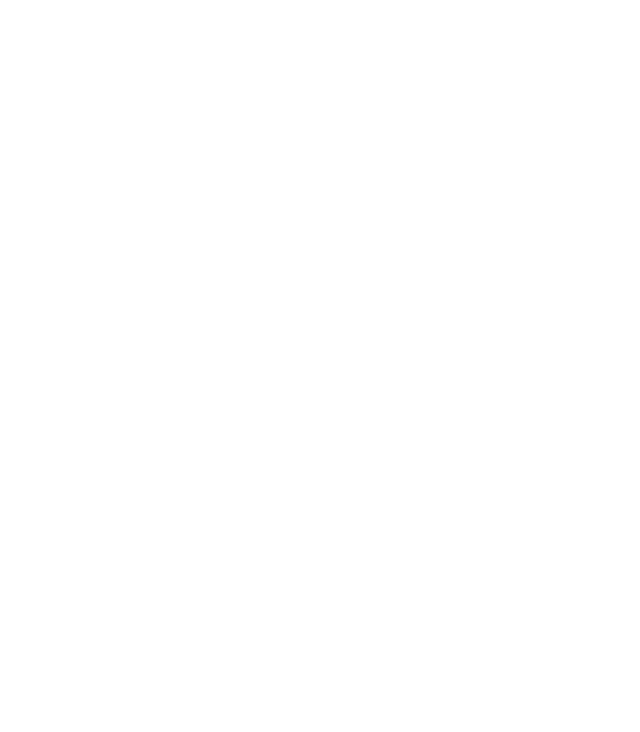
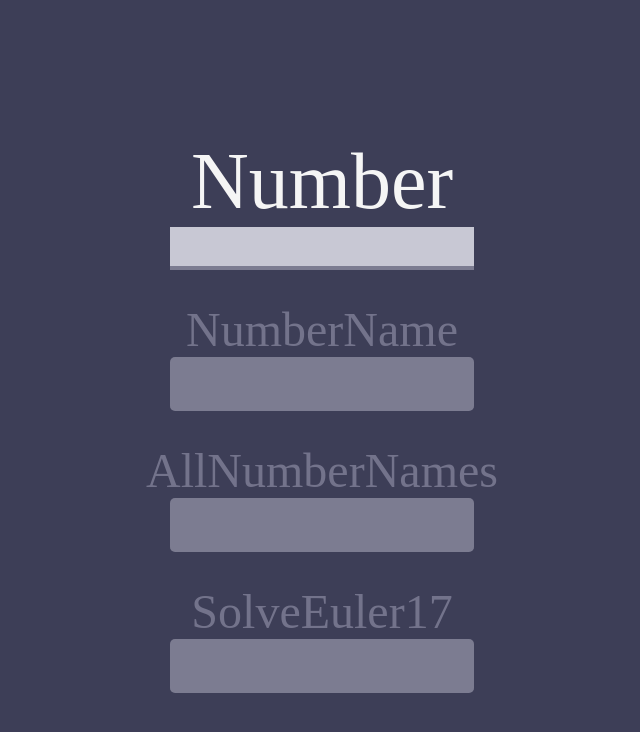
Before and after one commit to StanlyLife/Data-Ing, a plain HTML site: page Kodesonen-hjelp/Timber/index.html in a window 1280 px wide. Shown: the whole page, without its empty margins (318-958 px from the left). Drawn offline with Linux system fonts and the light colour scheme.

Commit message:
Added inputs

```diff
--- a/Kodesonen-hjelp/Timber/index.html
+++ b/Kodesonen-hjelp/Timber/index.html
@@ -2,10 +2,29 @@
 <html lang="en">
 	<head>
 		<meta charset="UTF-8" />
+		<link rel="stylesheet" href="style.css" />
 		<meta name="viewport" content="width=device-width, initial-scale=1.0" />
 		<title>Document</title>
 	</head>
 	<body>
+		<form action="">
+			<form-row>
+				<label for="">Number</label>
+				<input class="numberInput" type="number" />
+			</form-row>
+			<form-row class="answer">
+				<label for="">NumberName</label>
+				<input class="NumberName" type="text" />
+			</form-row>
+			<form-row class="answer">
+				<label for="">AllNumberNames</label>
+				<input class="AllNumberNames" type="text" />
+			</form-row>
+			<form-row class="answer">
+				<label for="">SolveEuler17</label>
+				<input class="SolveEuler17" type="text" />
+			</form-row>
+		</form>
 		<script src="main.js"></script>
 	</body>
 </html>
```
